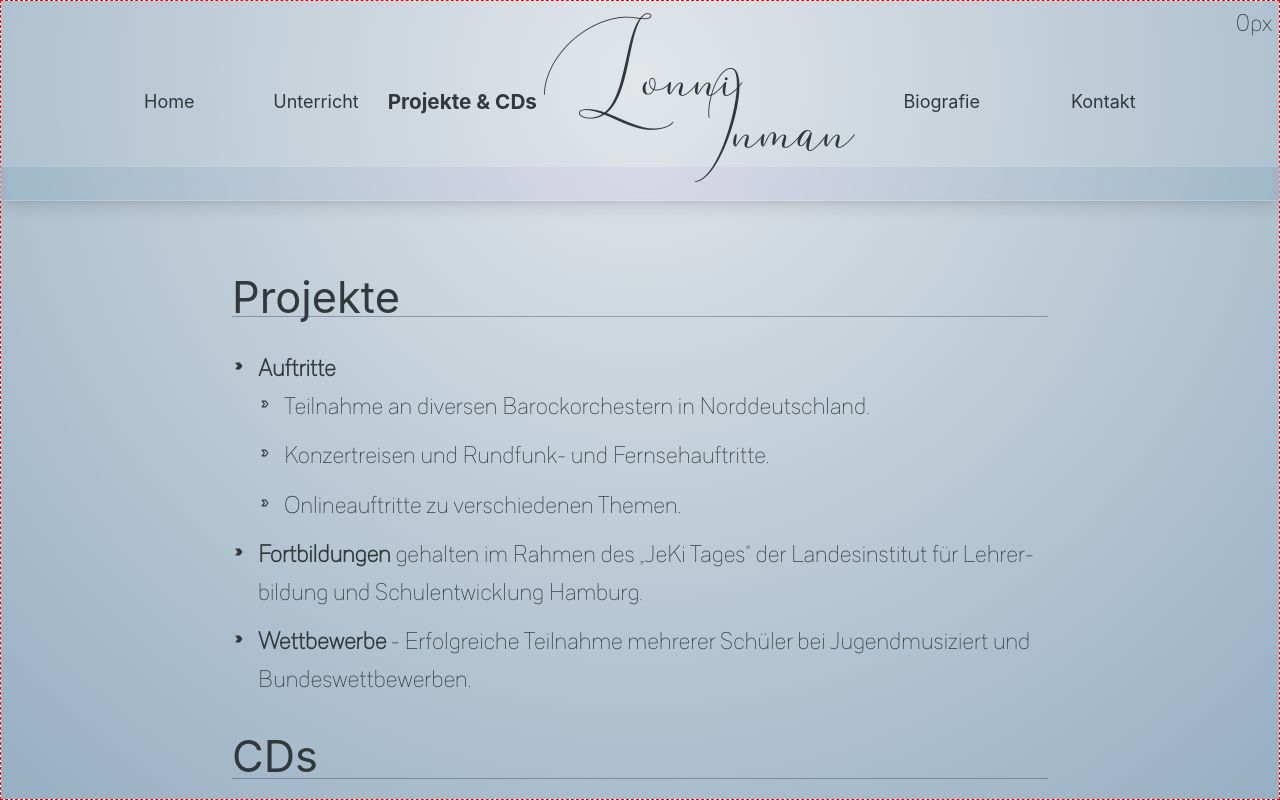
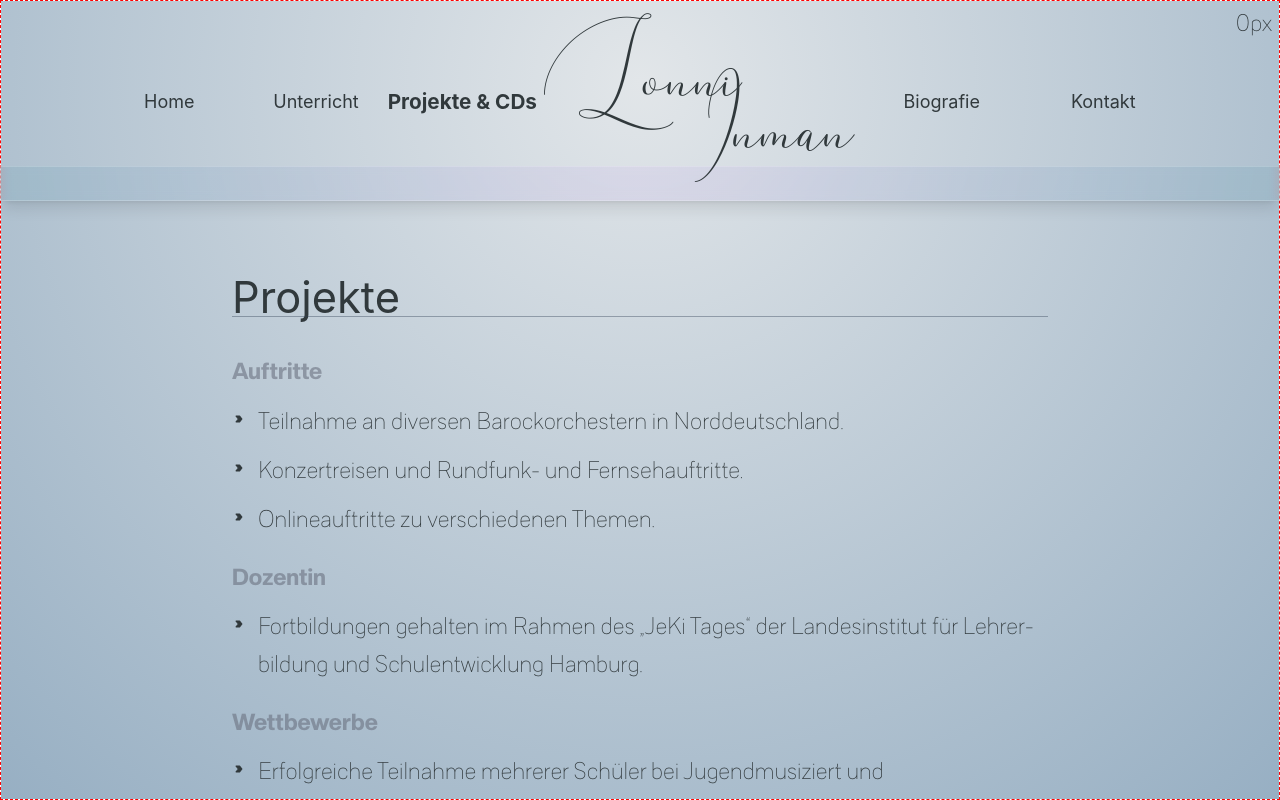
Before and after one commit to j-eick/lonni-homepage, a Next.js app: page /home/projekte in a window 1280 px wide. Built offline with nearby package versions, Linux system fonts and the light colour scheme; a web font is replaced by a local one.

Commit message:
fix / projectPage subHeadings

```diff
--- a/app/globals.css
+++ b/app/globals.css
@@ -247,12 +247,19 @@ p {
 .flowText > * + * {
     margin-top: 0.5em;
 }
+.flowText > :last-child {
+    margin-bottom: 0.75em;
+}
+
 .flowTextAndLastChild > * + * {
     margin-top: 0.55em;
 }
-
 .flowTextAndLastChild > :last-child {
     margin-top: 2em;
+}
+.lastChild:last-child {
+    color: red;
+    margin-bottom: 1em;
 }
 
 .hyphen-auto {
--- a/app/home/projekte/page.tsx
+++ b/app/home/projekte/page.tsx
@@ -53,39 +53,27 @@ export default function Home() {
                                     2md-875:leading-desktop`}
                     >
                         <ul className="flowText hyphens-auto">
+                            <strong className="font-CreatoDisplay text-gray-500/60">Auftritte</strong>
+                            <ul className="flowText">
                                 <Bulletpoint active={true}>
-                                <strong className="font-semibold">Auftritte</strong>
-                                <ul className="flowText">
-                                    <Bulletpoint
-                                        active={true}
-                                        fill="none"
-                                    >
                                     Teilnahme an diversen Barockorchestern in Norddeutschland.
                                 </Bulletpoint>
-                                    <Bulletpoint
-                                        active={true}
-                                        fill="none"
-                                    >
+                                <Bulletpoint active={true}>
                                     Konzertreisen und Rundfunk- und Fernsehauftritte.
                                 </Bulletpoint>
-                                    <Bulletpoint
-                                        active={true}
-                                        fill="none"
-                                    >
-                                        Onlineauftritte zu verschiedenen Themen.
+                                <Bulletpoint active={true}>Onlineauftritte zu verschiedenen Themen.</Bulletpoint>
+                            </ul>
+
+                            <strong className="font-CreatoDisplay text-gray-500/60">Dozentin</strong>
+                            <ul className="flowText">
+                                <Bulletpoint active={true}>
+                                    Fortbildungen gehalten im Rahmen des „JeKi Tages“ der Landesinstitut für
+                                    Lehrerbildung und Schulentwicklung Hamburg.
                                 </Bulletpoint>
                             </ul>
-                            </Bulletpoint>
-                            <Bulletpoint
-                                active={true}
-                                classname=""
-                            >
-                                <strong className="font-semibold">Fortbildungen</strong> gehalten im Rahmen des „JeKi
-                                Tages“ der Landesinstitut für Lehrerbildung und Schulentwicklung Hamburg.
-                            </Bulletpoint>
+                            <strong className="font-CreatoDisplay text-gray-500/60">Wettbewerbe</strong>
                             <Bulletpoint active={true}>
-                                <strong className="font-semibold">Wettbewerbe</strong> - Erfolgreiche Teilnahme mehrerer
-                                Schüler bei Jugendmusiziert und Bundeswettbewerben.
+                                Erfolgreiche Teilnahme mehrerer Schüler bei Jugendmusiziert und Bundeswettbewerben.
                             </Bulletpoint>
                         </ul>
                         <br />
@@ -118,7 +106,7 @@ export default function Home() {
                         <InfoBanner />
                         <br />
                         <br className="md-768:hidden" />
-                        <h1 className="relative mb-pageTitle font-secondary">
+                        <h1 className="relative mb-pageTitle  font-secondary">
                             <span
                                 className={`
                                 xss-320:text-size-pageTitle-mobile
```
Lines whose indentation alone changed are shown as unchanged.
